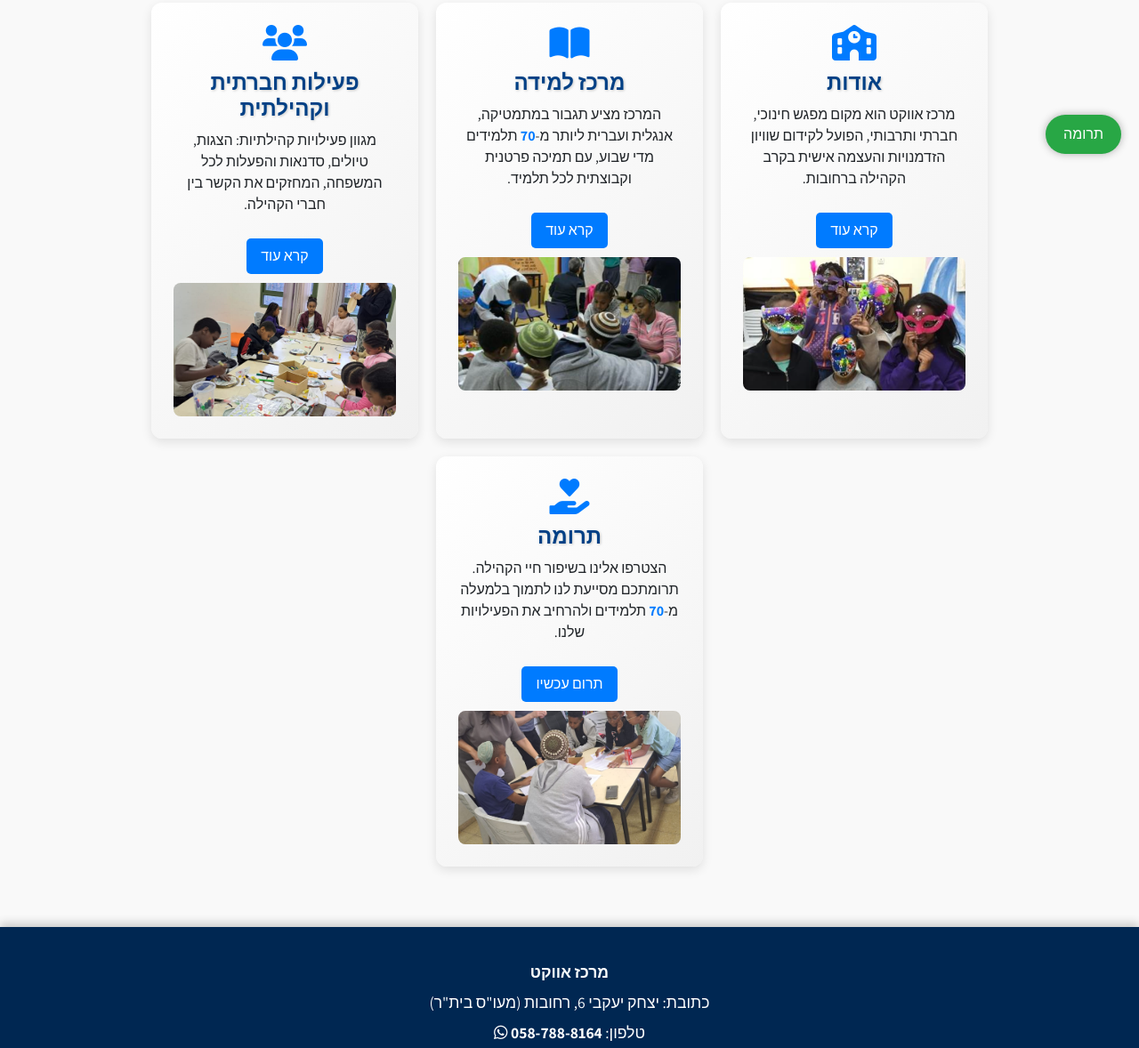
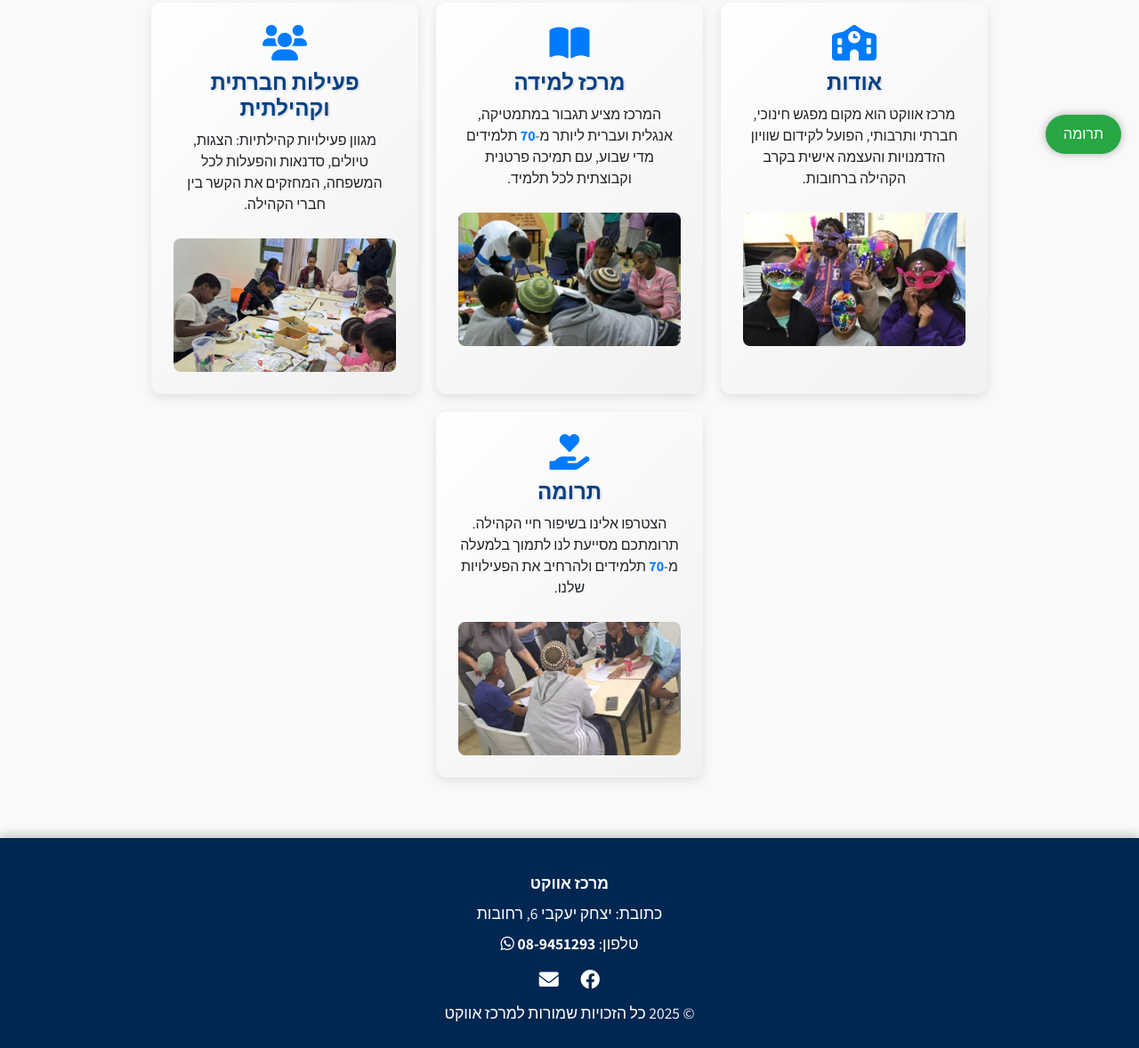
Before and after one commit to eliyahurefaeli/ngo-website-, a plain HTML site: page index.html in a window 1280 px wide. Shown: the part 547-1725 px from the top of the page at 89% size. Drawn offline with nearby package versions, Linux system fonts and the light colour scheme.

Commit message:
Update index.html

```diff
--- a/index.html
+++ b/index.html
@@ -242,6 +242,7 @@
             <div class="collapse navbar-collapse" id="navbarNav">
                 <ul class="navbar-nav ms-auto">
                     <li class="nav-item"><a class="nav-link" href="about.html">אודות</a></li>
+                    <li class="nav-item"><a class="nav-link" href="schedule.html">מערכת שעות</a></li>
                     <li class="nav-item"><a class="nav-link" href="learning_center.html">מרכז למידה</a></li>
                     <li class="nav-item"><a class="nav-link" href="community_activities.html">פעילות חברתית וקהילתית</a></li>
                     <li class="nav-item"><a class="nav-link" href="donate.html">תרומה</a></li>
@@ -252,7 +253,7 @@
     </nav>
 
     <header class="header-banner">
-        <h1>ברוכים הבאים למרכז אווקט רחובות</h1>
+        <h1>ברוכים הבאים למרכז אווקט (ידע) רחובות</h1>
         <p>מקום של קהילה, חינוך והעצמה אישית</p>
         <img src="images/banner.png" alt="מרכז אווקט רחובות">
     </header>
@@ -264,28 +265,24 @@
                 <i class="fas fa-school" aria-hidden="true"></i>
                 <h4 id="about-heading">אודות</h4>
                 <p>מרכז אווקט הוא מקום מפגש חינוכי, חברתי ותרבותי, הפועל לקידום שוויון הזדמנויות והעצמה אישית בקרב הקהילה ברחובות.</p>
-                <button class="cta-btn">קרא עוד</button>
                 <img src="images/תמונה.png" alt="תמונה">
             </div>
             <div class="box" aria-labelledby="learning-center-heading">
                 <i class="fas fa-book-open" aria-hidden="true"></i>
                 <h4 id="learning-center-heading">מרכז למידה</h4>
                 <p>המרכז מציע תגבור במתמטיקה, אנגלית ועברית ליותר מ-<span class="highlight-number">70</span> תלמידים מדי שבוע, עם תמיכה פרטנית וקבוצתית לכל תלמיד.</p>
-                <button class="cta-btn">קרא עוד</button>
                 <img src="images/תמונה נוספת.png" alt="תמונה נוספת">
             </div>
             <div class="box" aria-labelledby="community-activities-heading">
                 <i class="fas fa-users" aria-hidden="true"></i>
                 <h4 id="community-activities-heading">פעילות חברתית וקהילתית</h4>
                 <p>מגוון פעילויות קהילתיות: הצגות, טיולים, סדנאות והפעלות לכל המשפחה, המחזקים את הקשר בין חברי הקהילה.</p>
-                <button class="cta-btn">קרא עוד</button>
                 <img src="images/תמונה1.jpeg" alt="תמונה1">
             </div>
             <div class="box" aria-labelledby="donation-heading">
                 <i class="fas fa-hand-holding-heart" aria-hidden="true"></i>
                 <h4 id="donation-heading">תרומה</h4>
                 <p>הצטרפו אלינו בשיפור חיי הקהילה. תרומתכם מסייעת לנו לתמוך בלמעלה מ-<span class="highlight-number">70</span> תלמידים ולהרחיב את הפעילויות שלנו.</p>
-                <button class="cta-btn">תרום עכשיו</button>
                 <img src="images/תמונה2.jpeg" alt="תמונה2">
             </div>
         </div>
@@ -294,13 +291,14 @@
     <footer class="footer">
         <div class="container">
             <p><strong>מרכז אווקט</strong></p>
-            <p>כתובת: יצחק יעקבי 6, רחובות (מעו"ס בית"ר)</p>
-            <p>טלפון: <a href="https://wa.me/972587888164" target="_blank" style="color: white; text-decoration: none;">058-788-8164 <i class="fab fa-whatsapp"></i></a></p>
+            <p>כתובת: יצחק יעקבי 6, רחובות
+            </p>
+            <p>טלפון: <a href="https://wa.me/972587888164" target="_blank" style="color: white; text-decoration: none;">08-9451293 <i class="fab fa-whatsapp"></i></a></p>
             <div class="social-icons">
                 <a href="https://www.facebook.com/profile.php?id=61573538452970" target="_blank">
                     <i class="fab fa-facebook"></i>
                 </a>
-                <a href="mailto:dammot@gmail.com" target="_blank">
+                <a href="mailto:mewuket11@gmail.com" target="_blank">
                     <i class="fas fa-envelope"></i>
                 </a>
             </div>
```
